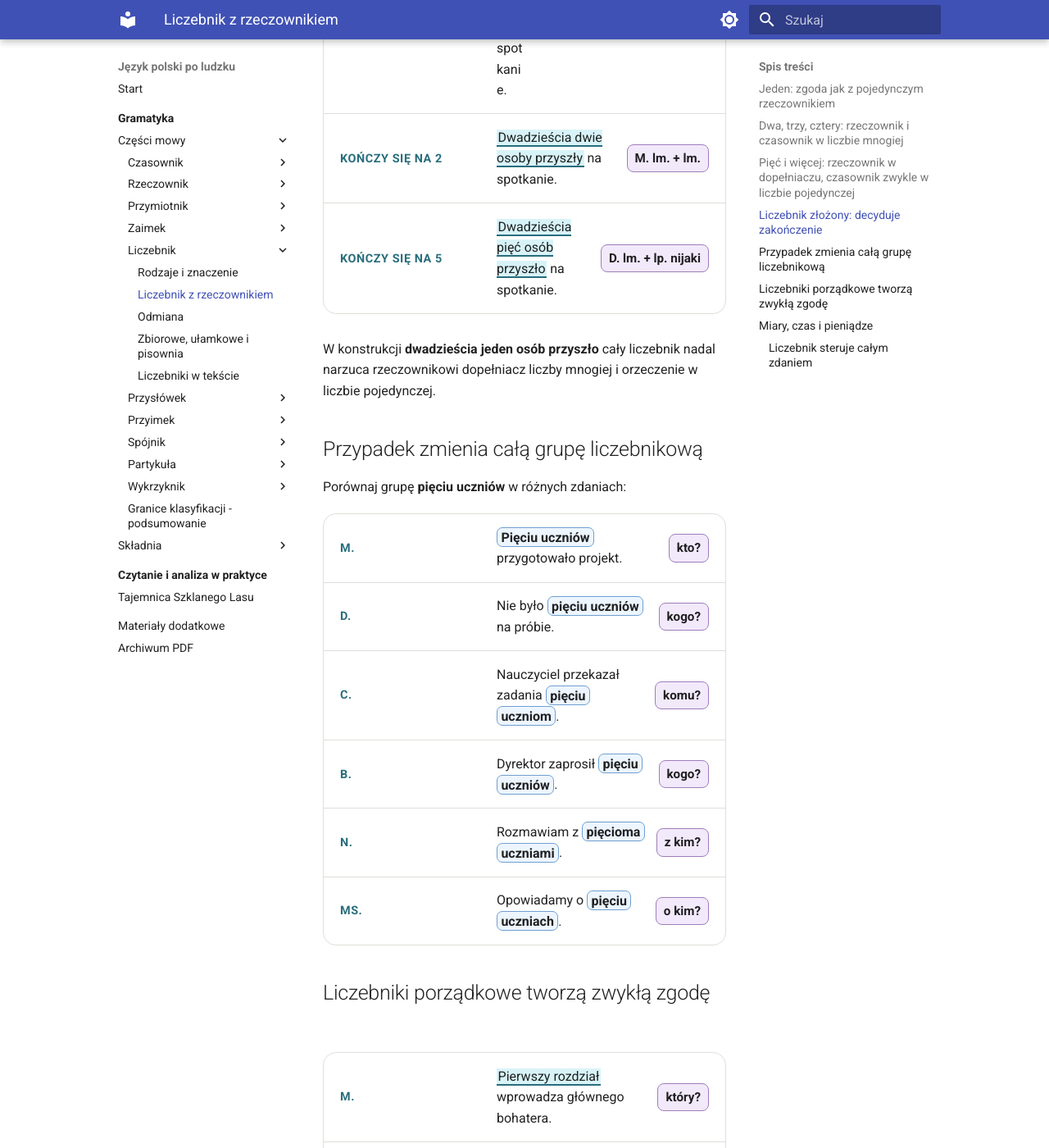
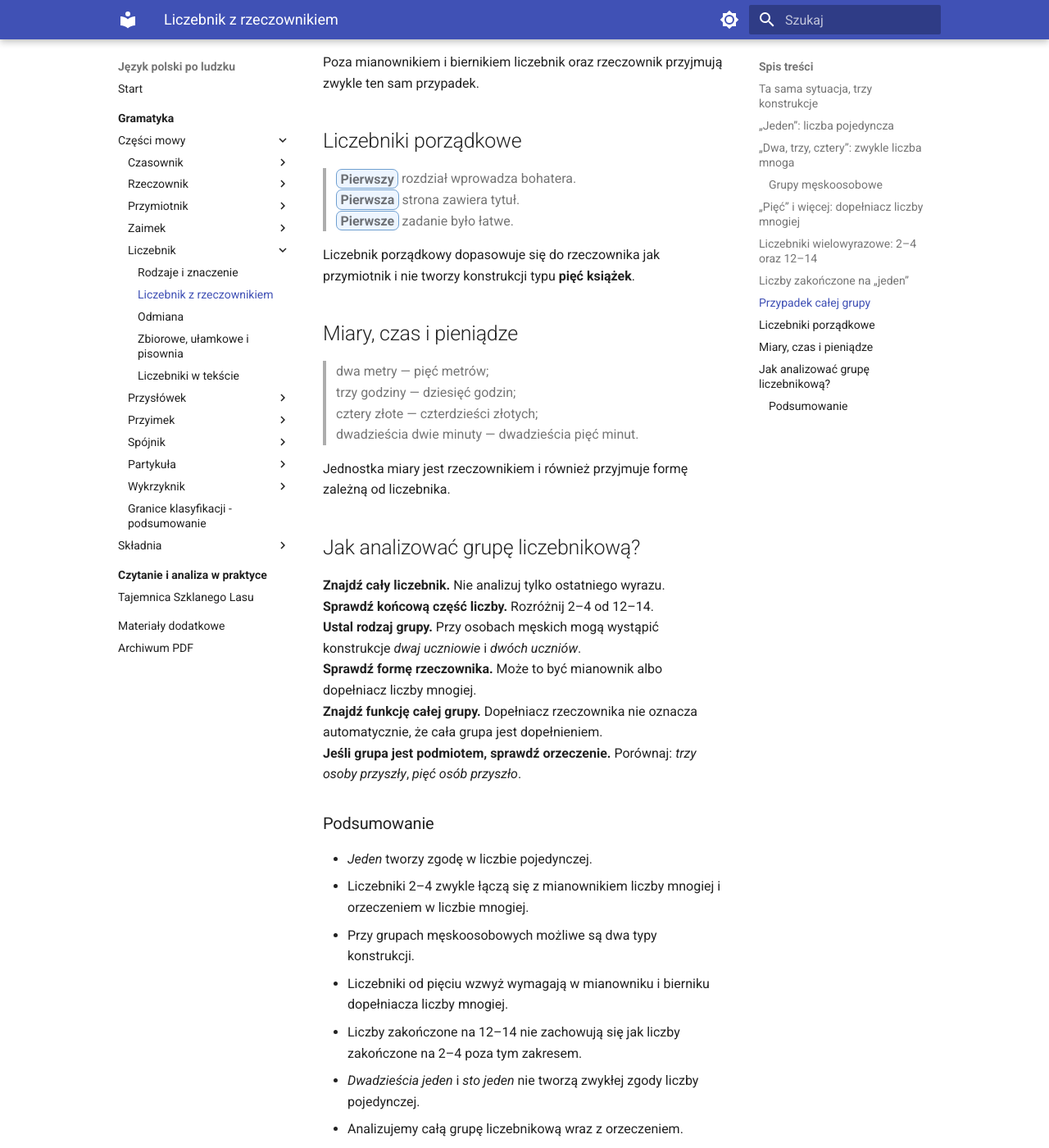
Before and after one commit to dchorazkiewicz/SP_JP, an MkDocs documentation site: the page built from docs/gramatyka/czesci-mowy/liczebnik/liczebnik-z-rzeczownikiem.md, in a window 1280 px wide and 1400 px high, scrolled down 2705 px. Shown: the whole window at 82% size. Built offline with MkDocs 1.6.1 and Material for MkDocs 9.7.7, drawn with Linux system fonts in a browser that asks for light colours; some of the changed text lies outside the part shown.

Commit message:
Rewrite numeral syntax and agreement lesson

```diff
--- a/docs/gramatyka/czesci-mowy/liczebnik/liczebnik-z-rzeczownikiem.md
+++ b/docs/gramatyka/czesci-mowy/liczebnik/liczebnik-z-rzeczownikiem.md
@@ -1,96 +1,143 @@
-# Liczebnik z rzeczownikiem i czasownikiem
+# Liczebnik zmienia grupę i zdanie
 
 <div class="numeral-lesson" markdown>
 
-<div class="lesson-lead">
-Liczebnik wpływa nie tylko na formę rzeczownika, ale również na orzeczenie. Najważniejsza różnica przebiega między konstrukcjami z liczbą jeden, liczebnikami dwa–cztery oraz liczebnikami od pięciu wzwyż.
+<div class="lesson-lead" markdown>
+
+Liczebnik wpływa na rzeczownik, a gdy cała grupa jest podmiotem — także na orzeczenie. Dlatego porównujemy całe konstrukcje: **jedna osoba przyszła**, **trzy osoby przyszły**, **pięć osób przyszło**.
+
 </div>
 
-## Jeden: zgoda jak z pojedynczym rzeczownikiem
+## Ta sama sytuacja, trzy konstrukcje
 
-<div class="example-series">
-  <div class="example-row"><span class="grammar-badge">rodzaj męski</span><p><span class="agreement-mark">Jeden uczeń przyszedł</span> wcześniej.</p><span class="change-note">lp. męski</span></div>
-  <div class="example-row"><span class="grammar-badge">rodzaj żeński</span><p><span class="agreement-mark">Jedna uczennica przyszła</span> wcześniej.</p><span class="change-note">lp. żeński</span></div>
-  <div class="example-row"><span class="grammar-badge">rodzaj nijaki</span><p><span class="agreement-mark">Jedno dziecko przyszło</span> wcześniej.</p><span class="change-note">lp. nijaki</span></div>
+<div class="numeral-story" markdown>
+  <div class="numeral-story__title">Lista uczestników</div>
+  <div class="numeral-story__body" markdown>
+
+> <span class="form-focus">Jedna</span> <span class="counted-anchor">uczennica</span> <span class="verb-anchor">czekała</span>.
+> <span class="form-focus">Trzy</span> <span class="counted-anchor">uczennice</span> <span class="verb-anchor">czekały</span>.
+> <span class="form-focus">Pięć</span> <span class="counted-anchor">uczennic</span> <span class="verb-anchor">czekało</span>.
+
+W trzecim zdaniu forma **uczennic** przypomina dopełniacz, choć cała grupa **pięć uczennic** jest podmiotem.
+
+  </div>
 </div>
 
-Forma liczebnika, rzeczownika i czasownika zgadza się w rodzaju i liczbie.
+## „Jeden”: liczba pojedyncza
 
-## Dwa, trzy, cztery: rzeczownik i czasownik w liczbie mnogiej
+> <span class="form-focus">Jeden</span> <span class="counted-anchor">uczeń</span> <span class="verb-anchor">przyszedł</span>.
+> <span class="form-focus">Jedna</span> <span class="counted-anchor">uczennica</span> <span class="verb-anchor">przyszła</span>.
+> <span class="form-focus">Jedno</span> <span class="counted-anchor">dziecko</span> <span class="verb-anchor">przyszło</span>.
 
-<div class="example-series">
-  <div class="example-row"><span class="grammar-badge">rzeczy</span><p><span class="agreement-mark">Dwie książki leżały</span> na stole.</p><span class="change-note">M. lm.</span></div>
-  <div class="example-row"><span class="grammar-badge">niemęskoosobowy</span><p><span class="agreement-mark">Trzy uczennice czekały</span> przed salą.</p><span class="change-note">czasownik w lm.</span></div>
-  <div class="example-row"><span class="grammar-badge">męskoosobowy</span><p><span class="agreement-mark">Czterej uczniowie czekali</span> przed salą.</p><span class="change-note">forma męskoosobowa</span></div>
+Liczebnik **jeden** zgadza się z rzeczownikiem w rodzaju, liczbie i przypadku. Orzeczenie również ma formę liczby pojedynczej.
+
+## „Dwa, trzy, cztery”: zwykle liczba mnoga
+
+> <span class="form-focus">Dwie</span> <span class="counted-anchor">książki</span> <span class="verb-anchor">leżały</span> na stole.
+> <span class="form-focus">Trzy</span> <span class="counted-anchor">uczennice</span> <span class="verb-anchor">czekały</span>.
+> <span class="form-focus">Cztery</span> <span class="counted-anchor">okna</span> <span class="verb-anchor">były</span> otwarte.
+
+Rzeczownik stoi w mianowniku liczby mnogiej, a orzeczenie ma liczbę mnogą.
+
+### Grupy męskoosobowe
+
+> <span class="form-focus">Dwaj</span> <span class="counted-anchor">uczniowie</span> <span class="verb-anchor">przyszli</span>.
+> <span class="form-focus">Dwóch</span> <span class="counted-anchor">uczniów</span> <span class="verb-anchor">przyszło</span>.
+
+> <span class="form-focus">Trzej</span> <span class="counted-anchor">lekarze</span> <span class="verb-anchor">przyjechali</span>.
+> <span class="form-focus">Trzech</span> <span class="counted-anchor">lekarzy</span> <span class="verb-anchor">przyjechało</span>.
+
+Obie konstrukcje są poprawne. Formy **dwaj, trzej, czterej** występują tylko przy grupach męskoosobowych.
+
+## „Pięć” i więcej: dopełniacz liczby mnogiej
+
+> <span class="form-focus">Pięć</span> <span class="counted-anchor">książek</span> <span class="verb-anchor">leżało</span>.
+> <span class="form-focus">Siedmiu</span> <span class="counted-anchor">uczniów</span> <span class="verb-anchor">czekało</span>.
+> <span class="form-focus">Dziesięć</span> <span class="counted-anchor">psów</span> <span class="verb-anchor">biegało</span>.
+> <span class="form-focus">Dwadzieścia</span> <span class="counted-anchor">krzeseł</span> <span class="verb-anchor">stało</span> w sali.
+
+W mianowniku i bierniku rzeczownik przyjmuje dopełniacz liczby mnogiej. Gdy taka grupa jest podmiotem, orzeczenie ma zwykle liczbę pojedynczą, a w czasie przeszłym — rodzaj nijaki.
+
+<div class="numeral-checkpoint">
+  <div class="numeral-checkpoint__title">Forma rzeczownika nie wyznacza funkcji całej grupy</div>
+  <p>W zdaniu <strong>Pięć książek leżało na stole</strong> forma <em>książek</em> jest dopełniaczem, ale cała grupa <em>pięć książek</em> pełni funkcję podmiotu.</p>
 </div>
 
-W odniesieniu do mężczyzn możliwe są dwa typy konstrukcji:
+## Liczebniki wielowyrazowe: 2–4 oraz 12–14
 
-<div class="comparison-grid">
-  <div class="comparison-item"><span class="comparison-label">zgoda w liczbie mnogiej</span><p><strong>Dwaj uczniowie przyszli</strong> wcześniej.</p></div>
-  <div class="comparison-item"><span class="comparison-label">konstrukcja dopełniaczowa</span><p><strong>Dwóch uczniów przyszło</strong> wcześniej.</p></div>
-</div>
+> <span class="form-focus">Dwadzieścia dwie</span> <span class="counted-anchor">osoby</span> <span class="verb-anchor">przyszły</span>.
+> <span class="form-focus">Dwadzieścia trzy</span> <span class="counted-anchor">osoby</span> <span class="verb-anchor">przyszły</span>.
+> <span class="form-focus">Dwadzieścia cztery</span> <span class="counted-anchor">osoby</span> <span class="verb-anchor">przyszły</span>.
 
-Obie konstrukcje są poprawne. Pierwsza mocniej eksponuje osoby jako wykonawców, a druga ma budowę podobną do konstrukcji z liczebnikami pięć i więcej.
+Liczby zakończone na **2, 3, 4** zwykle tworzą układ z mianownikiem liczby mnogiej. Nie dotyczy to liczb zakończonych na **12, 13, 14**:
 
-## Pięć i więcej: rzeczownik w dopełniaczu, czasownik zwykle w liczbie pojedynczej
+> <span class="form-focus">Dwanaście</span> <span class="counted-anchor">osób</span> <span class="verb-anchor">przyszło</span>.
+> <span class="form-focus">Trzynaście</span> <span class="counted-anchor">osób</span> <span class="verb-anchor">przyszło</span>.
+> <span class="form-focus">Czternaście</span> <span class="counted-anchor">osób</span> <span class="verb-anchor">przyszło</span>.
 
-<div class="example-series">
-  <div class="example-row"><span class="grammar-badge">rzeczy</span><p><span class="agreement-mark">Pięć książek leżało</span> na stole.</p><span class="change-note">książek — D. lm.</span></div>
-  <div class="example-row"><span class="grammar-badge">osoby</span><p><span class="agreement-mark">Siedmiu uczniów czekało</span> przed salą.</p><span class="change-note">uczniów — D. lm.</span></div>
-  <div class="example-row"><span class="grammar-badge">zwierzęta</span><p><span class="agreement-mark">Dziesięć psów biegało</span> po wybiegu.</p><span class="change-note">psów — D. lm.</span></div>
-  <div class="example-row"><span class="grammar-badge">przedmioty</span><p><span class="agreement-mark">Dwadzieścia krzeseł stało</span> w sali.</p><span class="change-note">krzeseł — D. lm.</span></div>
-</div>
+Dlatego:
 
-Czasownik przy takiej grupie przyjmuje zwykle formę liczby pojedynczej rodzaju nijakiego: **pięć książek leżało**, **siedmiu uczniów przyszło**, **dwadzieścia osób czekało**.
+- **22–24, 32–34, 102–104** — zwykle mianownik liczby mnogiej i orzeczenie w liczbie mnogiej;
+- **12–14, 112–114** — dopełniacz liczby mnogiej i orzeczenie w liczbie pojedynczej.
 
-## Liczebnik złożony: decyduje zakończenie
+## Liczby zakończone na „jeden”
 
-<div class="example-series">
-  <div class="example-row"><span class="grammar-badge">kończy się na 1</span><p><span class="agreement-mark">Dwadzieścia jeden osób przyszło</span> na spotkanie.</p><span class="change-note">wyjątek od prostego „jeden”</span></div>
-  <div class="example-row"><span class="grammar-badge">kończy się na 2</span><p><span class="agreement-mark">Dwadzieścia dwie osoby przyszły</span> na spotkanie.</p><span class="change-note">M. lm. + lm.</span></div>
-  <div class="example-row"><span class="grammar-badge">kończy się na 5</span><p><span class="agreement-mark">Dwadzieścia pięć osób przyszło</span> na spotkanie.</p><span class="change-note">D. lm. + lp. nijaki</span></div>
-</div>
+> <span class="form-focus">Jeden</span> <span class="counted-anchor">uczestnik</span> <span class="verb-anchor">przyszedł</span>.
+> <span class="form-focus">Dwadzieścia jeden</span> <span class="counted-anchor">uczestników</span> <span class="verb-anchor">przyszło</span>.
+> <span class="form-focus">Sto jeden</span> <span class="counted-anchor">uczestników</span> <span class="verb-anchor">przyszło</span>.
 
-W konstrukcji **dwadzieścia jeden osób przyszło** cały liczebnik nadal narzuca rzeczownikowi dopełniacz liczby mnogiej i orzeczenie w liczbie pojedynczej.
+Tylko sam liczebnik **jeden** tworzy zwykłą zgodę z pojedynczym rzeczownikiem.
 
-## Przypadek zmienia całą grupę liczebnikową
+## Przypadek całej grupy
 
-Porównaj grupę **pięciu uczniów** w różnych zdaniach:
+Gdy grupa nie jest podmiotem, przypadek narzuca czasownik albo przyimek:
 
-<div class="example-series">
-  <div class="example-row"><span class="grammar-badge">M.</span><p><span class="form-focus">Pięciu uczniów</span> przygotowało projekt.</p><span class="change-note">kto?</span></div>
-  <div class="example-row"><span class="grammar-badge">D.</span><p>Nie było <span class="form-focus">pięciu uczniów</span> na próbie.</p><span class="change-note">kogo?</span></div>
-  <div class="example-row"><span class="grammar-badge">C.</span><p>Nauczyciel przekazał zadania <span class="form-focus">pięciu uczniom</span>.</p><span class="change-note">komu?</span></div>
-  <div class="example-row"><span class="grammar-badge">B.</span><p>Dyrektor zaprosił <span class="form-focus">pięciu uczniów</span>.</p><span class="change-note">kogo?</span></div>
-  <div class="example-row"><span class="grammar-badge">N.</span><p>Rozmawiam z <span class="form-focus">pięcioma uczniami</span>.</p><span class="change-note">z kim?</span></div>
-  <div class="example-row"><span class="grammar-badge">Ms.</span><p>Opowiadamy o <span class="form-focus">pięciu uczniach</span>.</p><span class="change-note">o kim?</span></div>
-</div>
+> Nie ma <span class="form-focus">pięciu</span> <span class="counted-anchor">uczniów</span>.
+> Pomagam <span class="form-focus">pięciu</span> <span class="counted-anchor">uczniom</span>.
+> Rozmawiam z <span class="form-focus">pięcioma</span> <span class="counted-anchor">uczniami</span>.
+> Mówię o <span class="form-focus">pięciu</span> <span class="counted-anchor">uczniach</span>.
 
-## Liczebniki porządkowe tworzą zwykłą zgodę
+Poza mianownikiem i biernikiem liczebnik oraz rzeczownik przyjmują zwykle ten sam przypadek.
 
-<div class="example-series">
-  <div class="example-row"><span class="grammar-badge">M.</span><p><span class="agreement-mark">Pierwszy rozdział</span> wprowadza głównego bohatera.</p><span class="change-note">który?</span></div>
-  <div class="example-row"><span class="grammar-badge">D.</span><p>Nie przeczytałem <span class="agreement-mark">pierwszego rozdziału</span>.</p><span class="change-note">którego?</span></div>
-  <div class="example-row"><span class="grammar-badge">C.</span><p>Przyglądam się <span class="agreement-mark">pierwszemu rozdziałowi</span>.</p><span class="change-note">któremu?</span></div>
-  <div class="example-row"><span class="grammar-badge">B.</span><p>Czytam <span class="agreement-mark">pierwszy rozdział</span>.</p><span class="change-note">który?</span></div>
-  <div class="example-row"><span class="grammar-badge">N.</span><p>Zajmujemy się <span class="agreement-mark">pierwszym rozdziałem</span>.</p><span class="change-note">którym?</span></div>
-  <div class="example-row"><span class="grammar-badge">Ms.</span><p>Rozmawiamy o <span class="agreement-mark">pierwszym rozdziale</span>.</p><span class="change-note">o którym?</span></div>
-</div>
+## Liczebniki porządkowe
+
+> <span class="form-focus">Pierwszy</span> <span class="counted-anchor">rozdział</span> <span class="verb-anchor">wprowadza</span> bohatera.
+> <span class="form-focus">Pierwsza</span> <span class="counted-anchor">strona</span> <span class="verb-anchor">zawiera</span> tytuł.
+> <span class="form-focus">Pierwsze</span> <span class="counted-anchor">zadanie</span> <span class="verb-anchor">było</span> łatwe.
+
+Liczebnik porządkowy dopasowuje się do rzeczownika jak przymiotnik i nie tworzy konstrukcji typu **pięć książek**.
 
 ## Miary, czas i pieniądze
 
-- Podróż trwała **trzy godziny**.
-- Do końca zostało **pięć minut**.
-- Zbiornik mieści **dwadzieścia litrów** wody.
-- Za bilet zapłaciłem **czterdzieści złotych**.
-- Stół ma **dwa metry** długości.
+> dwa metry — pięć metrów;
+> trzy godziny — dziesięć godzin;
+> cztery złote — czterdzieści złotych;
+> dwadzieścia dwie minuty — dwadzieścia pięć minut.
 
-Jednostka po liczebniku przyjmuje formę zgodną z regułą: **dwa metry**, ale **pięć metrów**; **trzy godziny**, ale **dziesięć godzin**.
+Jednostka miary jest rzeczownikiem i również przyjmuje formę zależną od liczebnika.
 
-<div class="lesson-summary">
-<h3>Liczebnik steruje całym zdaniem</h3>
-Porównaj: <strong>jeden uczeń przyszedł</strong>, <strong>trzej uczniowie przyszli</strong>, <strong>pięciu uczniów przyszło</strong>. Zmienia się liczebnik, forma rzeczownika i forma czasownika. Dlatego liczebników nie uczymy się jako samotnych nazw liczb.
+## Jak analizować grupę liczebnikową?
+
+<div class="numeral-step-list">
+  <div class="numeral-step"><strong>Znajdź cały liczebnik.</strong> Nie analizuj tylko ostatniego wyrazu.</div>
+  <div class="numeral-step"><strong>Sprawdź końcową część liczby.</strong> Rozróżnij 2–4 od 12–14.</div>
+  <div class="numeral-step"><strong>Ustal rodzaj grupy.</strong> Przy osobach męskich mogą wystąpić konstrukcje <em>dwaj uczniowie</em> i <em>dwóch uczniów</em>.</div>
+  <div class="numeral-step"><strong>Sprawdź formę rzeczownika.</strong> Może to być mianownik albo dopełniacz liczby mnogiej.</div>
+  <div class="numeral-step"><strong>Znajdź funkcję całej grupy.</strong> Dopełniacz rzeczownika nie oznacza automatycznie, że cała grupa jest dopełnieniem.</div>
+  <div class="numeral-step"><strong>Jeśli grupa jest podmiotem, sprawdź orzeczenie.</strong> Porównaj: <em>trzy osoby przyszły</em>, <em>pięć osób przyszło</em>.</div>
+</div>
+
+<div class="numeral-summary">
+<h3>Podsumowanie</h3>
+<ul>
+  <li><em>Jeden</em> tworzy zgodę w liczbie pojedynczej.</li>
+  <li>Liczebniki 2–4 zwykle łączą się z mianownikiem liczby mnogiej i orzeczeniem w liczbie mnogiej.</li>
+  <li>Przy grupach męskoosobowych możliwe są dwa typy konstrukcji.</li>
+  <li>Liczebniki od pięciu wzwyż wymagają w mianowniku i bierniku dopełniacza liczby mnogiej.</li>
+  <li>Liczby zakończone na 12–14 nie zachowują się jak liczby zakończone na 2–4 poza tym zakresem.</li>
+  <li><em>Dwadzieścia jeden</em> i <em>sto jeden</em> nie tworzą zwykłej zgody liczby pojedynczej.</li>
+  <li>Analizujemy całą grupę liczebnikową wraz z orzeczeniem.</li>
+</ul>
 </div>
 
 [Przejdź dalej: odmiana liczebników](../odmiana/){ .md-button .md-button--primary }
```
